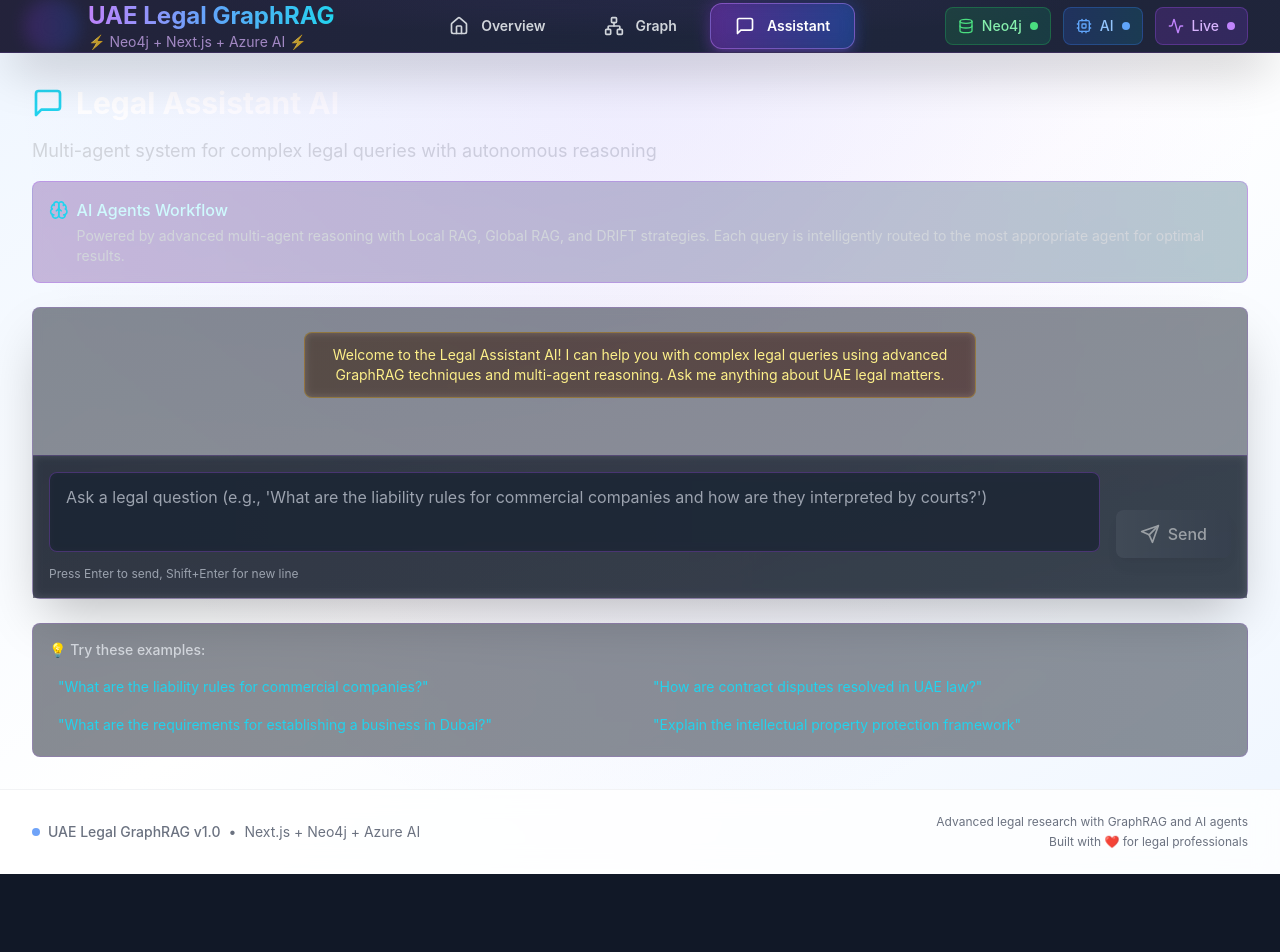
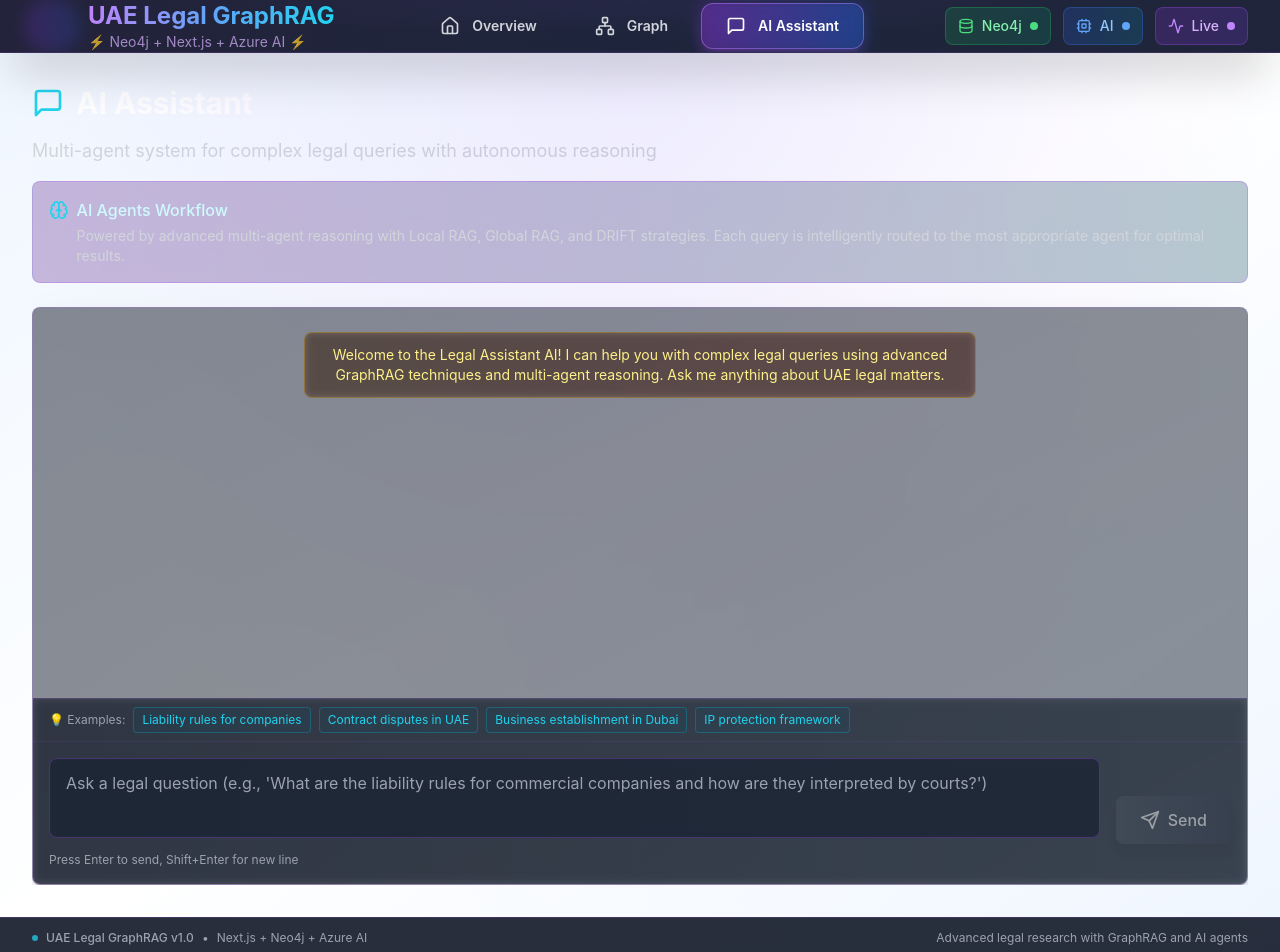
Before and after one commit to guilhermegranchopro/AI-Agentic-Workflow-GraphRAG, a Next.js app in the folder uae-legal-graphrag-neo4j-nextjs/: page /assistant in a window 1280 px wide. Shown: the top 952 px of the page. Before the commit the page ends 874 px from the top, so only its background shows below. Built offline with nearby package versions, Linux system fonts and the light colour scheme.

Commit message:
feat: Enhance UI components with improved footer design, updated navigation label, and custom scrollbar styles for dark theme

```diff
--- a/uae-legal-graphrag-neo4j-nextjs/components/Layout.tsx
+++ b/uae-legal-graphrag-neo4j-nextjs/components/Layout.tsx
@@ -31,19 +31,18 @@
           </div>
         </main>
 
-        {/* Enhanced Footer */}
-        <footer className="bg-white/80 backdrop-blur-md border-t border-gray-200/50 py-6 dark:bg-gray-900/80 dark:border-gray-700/50 transition-all duration-300">
+        {/* Enhanced Footer - Fixed and Subtle */}
+        <footer className="bg-gray-900/90 backdrop-blur-md border-t border-purple-500/20 py-3 transition-all duration-300">
           <div className="max-w-7xl mx-auto px-4 sm:px-6 lg:px-8">
-            <div className="flex flex-col sm:flex-row justify-between items-center text-sm text-gray-500 dark:text-gray-400">
-              <div className="flex items-center space-x-2 mb-2 sm:mb-0">
-                <div className="w-2 h-2 bg-primary-500 rounded-full animate-pulse"></div>
+            <div className="flex flex-col sm:flex-row justify-between items-center text-xs text-gray-400">
+              <div className="flex items-center space-x-2 mb-1 sm:mb-0">
+                <div className="w-1.5 h-1.5 bg-cyan-400 rounded-full animate-pulse"></div>
                 <span className="font-medium">UAE Legal GraphRAG v1.0</span>
                 <span className="hidden sm:inline">•</span>
                 <span className="hidden sm:inline">Next.js + Neo4j + Azure AI</span>
               </div>
               <div className="text-center sm:text-right">
-                <p className="text-xs">Advanced legal research with GraphRAG and AI agents</p>
-                <p className="text-xs mt-1">Built with ❤️ for legal professionals</p>
+                <span className="text-xs">Advanced legal research with GraphRAG and AI agents</span>
               </div>
             </div>
           </div>
--- a/uae-legal-graphrag-neo4j-nextjs/components/Navigation.tsx
+++ b/uae-legal-graphrag-neo4j-nextjs/components/Navigation.tsx
@@ -20,7 +20,7 @@
   const navigationItems = [
     { name: 'Overview', href: '/', icon: Home },
     { name: 'Graph', href: '/graph', icon: Network },
-    { name: 'Assistant', href: '/assistant', icon: MessageSquare },
+    { name: 'AI Assistant', href: '/assistant', icon: MessageSquare },
   ];
 
   return (
--- a/uae-legal-graphrag-neo4j-nextjs/pages/assistant.tsx
+++ b/uae-legal-graphrag-neo4j-nextjs/pages/assistant.tsx
@@ -138,12 +138,13 @@
   };
 
   return (
-    <Layout title="Legal Assistant AI - UAE Legal GraphRAG">
-      <div className="flex flex-col h-[calc(100vh-8rem)]">
-        <div className="mb-6">
+    <Layout title="AI Assistant - UAE Legal GraphRAG">
+      <div className="flex flex-col h-screen max-h-screen overflow-hidden">
+        {/* Fixed Header */}
+        <div className="flex-shrink-0 mb-6">
           <div className="flex items-center space-x-3 mb-4">
             <MessageSquare className="h-8 w-8 text-cyan-400" />
-            <h1 className="text-3xl font-bold text-white">Legal Assistant AI</h1>
+            <h1 className="text-3xl font-bold text-white">AI Assistant</h1>
           </div>
           <p className="text-lg text-gray-300">
             Multi-agent system for complex legal queries with autonomous reasoning
@@ -162,10 +163,10 @@
           </div>
         </div>
 
-        {/* Chat Container */}
-        <div className="flex-1 flex flex-col bg-gradient-to-br from-gray-900/50 to-gray-800/50 rounded-lg border border-purple-500/20 shadow-2xl backdrop-blur-sm">
-          {/* Messages */}
-          <div className="flex-1 overflow-y-auto p-6 space-y-6">
+        {/* Chat Container - Fixed Height with Internal Scrolling */}
+        <div className="flex-1 flex flex-col bg-gradient-to-br from-gray-900/50 to-gray-800/50 rounded-lg border border-purple-500/20 shadow-2xl backdrop-blur-sm overflow-hidden">
+          {/* Messages - Scrollable Area */}
+          <div className="flex-1 overflow-y-auto p-6 space-y-6 scrollbar-thin scrollbar-thumb-purple-500/50 scrollbar-track-gray-800/20">
             {messages.map((message) => (
               <div key={message.id} className="animate-fade-in">
                 {message.type === 'user' && (
@@ -277,8 +278,32 @@
             <div ref={messagesEndRef} />
           </div>
 
-          {/* Input */}
-          <div className="border-t border-purple-500/20 p-4 bg-gradient-to-r from-gray-900/50 to-gray-800/50 backdrop-blur-sm">
+          {/* Fixed Input Section */}
+          <div className="flex-shrink-0 border-t border-purple-500/20 bg-gradient-to-r from-gray-900/50 to-gray-800/50 backdrop-blur-sm">
+            {/* Quick Examples - Compact Version */}
+            <div className="px-4 py-2 border-b border-purple-500/10">
+              <div className="flex items-center space-x-2 overflow-x-auto scrollbar-thin scrollbar-thumb-purple-500/50 scrollbar-track-transparent">
+                <span className="text-xs text-gray-400 whitespace-nowrap">💡 Examples:</span>
+                {[
+                  "Liability rules for companies",
+                  "Contract disputes in UAE",
+                  "Business establishment in Dubai",
+                  "IP protection framework"
+                ].map((example, index) => (
+                  <button
+                    key={index}
+                    onClick={() => setInputValue(example + " - explain in detail")}
+                    className="text-xs text-cyan-400 hover:text-cyan-300 bg-cyan-900/20 hover:bg-cyan-900/30 rounded px-2 py-1 transition-colors border border-cyan-500/30 whitespace-nowrap"
+                    disabled={isLoading}
+                  >
+                    {example}
+                  </button>
+                ))}
+              </div>
+            </div>
+
+            {/* Input Area */}
+            <div className="p-4">
               <div className="flex space-x-4">
                 <div className="flex-1">
                   <textarea
@@ -312,27 +337,6 @@
               </div>
             </div>
           </div>
-
-        {/* Quick Examples */}
-        <div className="mt-6 bg-gradient-to-r from-gray-900/50 to-gray-800/50 border border-purple-500/20 rounded-lg p-4 backdrop-blur-sm">
-          <h3 className="text-sm font-medium text-gray-300 mb-3">💡 Try these examples:</h3>
-          <div className="grid grid-cols-1 md:grid-cols-2 gap-2">
-            {[
-              "What are the liability rules for commercial companies?",
-              "How are contract disputes resolved in UAE law?",
-              "What are the requirements for establishing a business in Dubai?",
-              "Explain the intellectual property protection framework"
-            ].map((example, index) => (
-              <button
-                key={index}
-                onClick={() => setInputValue(example)}
-                className="text-left text-sm text-cyan-400 hover:text-cyan-300 hover:bg-cyan-900/20 rounded px-2 py-1 transition-colors border border-transparent hover:border-cyan-500/30"
-                disabled={isLoading}
-              >
-                "{example}"
-              </button>
-            ))}
-          </div>
         </div>
       </div>
     </Layout>
--- a/uae-legal-graphrag-neo4j-nextjs/styles/globals.css
+++ b/uae-legal-graphrag-neo4j-nextjs/styles/globals.css
@@ -437,3 +437,55 @@
 .message-system {
   @apply bg-yellow-50 text-yellow-800 text-center text-sm py-2 px-4 mx-auto max-w-md rounded-lg;
 }
+
+/* Custom Scrollbar Styles for Dark Theme */
+.scrollbar-thin {
+  scrollbar-width: thin;
+}
+
+.scrollbar-thin::-webkit-scrollbar {
+  width: 6px;
+  height: 6px;
+}
+
+.scrollbar-thin::-webkit-scrollbar-track {
+  background: rgba(17, 24, 39, 0.1);
+  border-radius: 3px;
+}
+
+.scrollbar-thin::-webkit-scrollbar-thumb {
+  background: rgba(147, 51, 234, 0.5);
+  border-radius: 3px;
+  transition: all 0.2s ease;
+}
+
+.scrollbar-thin::-webkit-scrollbar-thumb:hover {
+  background: rgba(147, 51, 234, 0.7);
+}
+
+.scrollbar-thumb-purple-500\/50::-webkit-scrollbar-thumb {
+  background: rgba(147, 51, 234, 0.5);
+}
+
+.scrollbar-track-gray-800\/20::-webkit-scrollbar-track {
+  background: rgba(31, 41, 55, 0.2);
+}
+
+.scrollbar-track-transparent::-webkit-scrollbar-track {
+  background: transparent;
+}
+
+/* Hide scrollbar for Firefox */
+.scrollbar-hide {
+  scrollbar-width: none;
+}
+
+/* Hide scrollbar for Chrome, Safari and Opera */
+.scrollbar-hide::-webkit-scrollbar {
+  display: none;
+}
+
+/* Smooth scrolling for chat */
+.chat-scroll {
+  scroll-behavior: smooth;
+}
```
Lines whose indentation alone changed are shown as unchanged.
